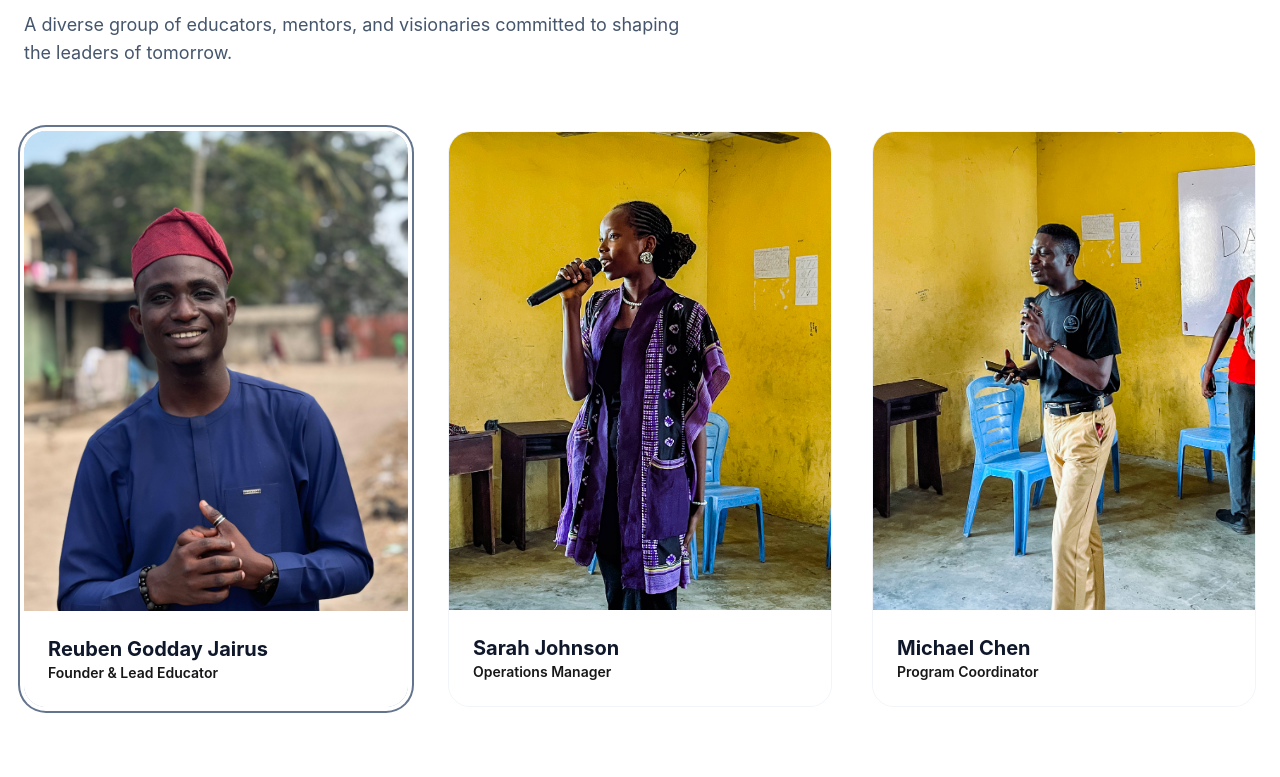
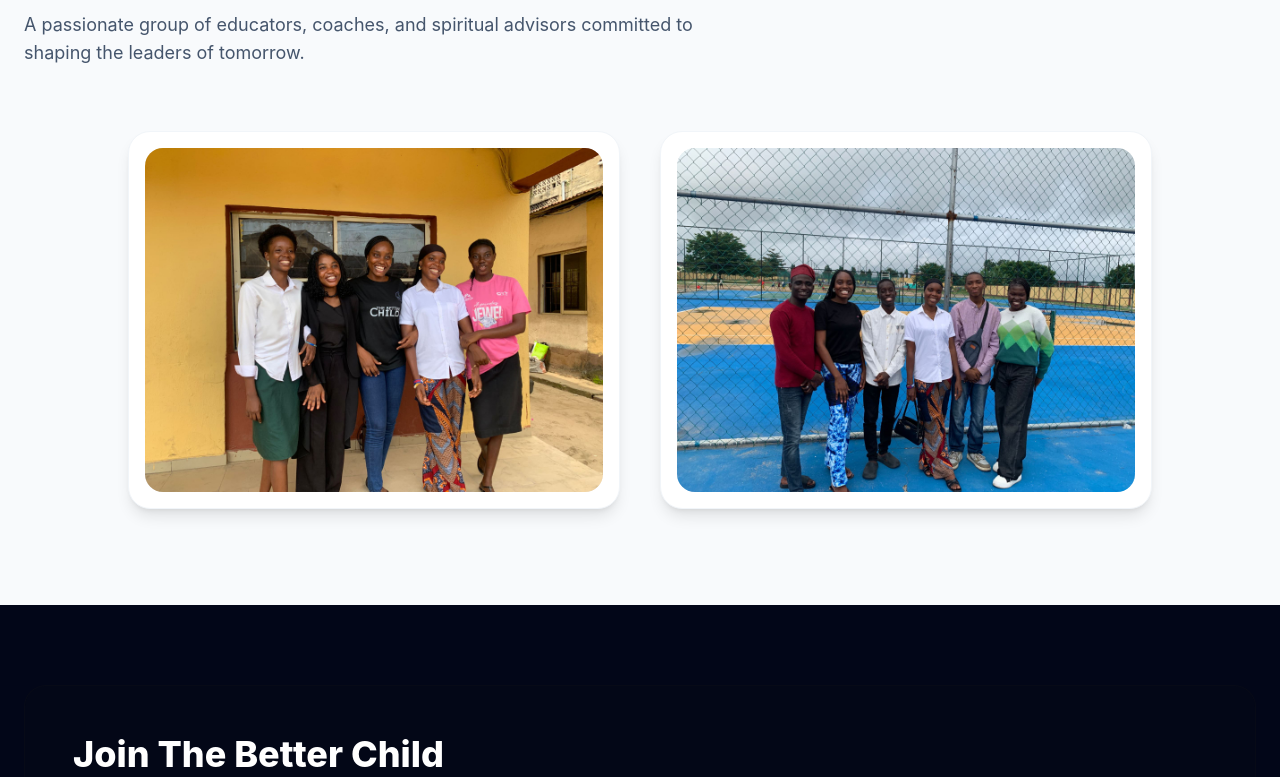
Before and after one commit to Elite-Dev-Repo/thebetterchild, a React (Vite) app: page / in a window 1280 px wide. Shown: the part 4500-5277 px from the top of the page. Built offline with nearby package versions, Linux system fonts and the light colour scheme.

Commit message:
feat: add Team section and interactive image gallery carousel component

```diff
--- a/src/components/MyCaurosel.jsx
+++ b/src/components/MyCaurosel.jsx
@@ -101,7 +101,7 @@ function MyCarousel() {
                   <AlertDialogDescription className="w-full h-full flex items-center justify-center">
                     <img
                       src={theImg}
-                      className="w-full max-h-[60vh] object-contain rounded-lg shadow-sm"
+                      className="w-full max-h-[70vh] object-contain rounded-lg shadow-sm"
                       alt="Selected preview"
                     />
                   </AlertDialogDescription>
--- a/src/components/Team.jsx
+++ b/src/components/Team.jsx
@@ -1,37 +1,9 @@
 import React from "react";
 import { motion } from "framer-motion";
-import { Mail, Twitter } from "lucide-react";
-import godday from "../assets/godday.jpeg";
-import per2 from "../assets/tbc5.jpeg";
-import per3 from "../assets/tbc7.jpeg";
-import { HugeiconsIcon } from "@hugeicons/react";
-import { WhatsappIcon } from "@hugeicons/core-free-icons/index";
+import team1 from "../assets/team1.jpg";
+import team2 from "../assets/team2.jpg";
 
 const Team = () => {
-  const members = [
-    {
-      name: "Reuben Godday Jairus",
-      role: "Founder & Lead Educator",
-      image: godday,
-      bio: "Passionate about holistic child development and spiritual mentorship.",
-      featured: true,
-    },
-    {
-      name: "Sarah Johnson",
-      role: "Operations Manager",
-      image: per2,
-      bio: "Expert in educational systems and community outreach programs.",
-      featured: false,
-    },
-    {
-      name: "Michael Chen",
-      role: "Program Coordinator",
-      image: per3,
-      bio: "Dedicated to creating innovative learning tools for children.",
-      featured: false,
-    },
-  ];
-
   // Container variants to handle the staggering of children
   const containerVariants = {
     hidden: { opacity: 0 },
@@ -53,8 +25,19 @@ const Team = () => {
     },
   };
 
+  const images = [
+    {
+      src: team1,
+      alt: "The Better Child Team Photo 1",
+    },
+    {
+      src: team2,
+      alt: "The Better Child Team Photo 2",
+    },
+  ];
+
   return (
-    <section className="py-24 bg-white overflow-hidden">
+    <section className="py-24 bg-slate-50 overflow-hidden">
       <div className="container px-6 mx-auto" id="team">
         {/* Header */}
         <motion.div
@@ -64,71 +47,38 @@ const Team = () => {
           className="max-w-2xl mb-16"
         >
           <h4 className="text-primary font-bold tracking-widest uppercase text-sm mb-3">
-            The Hearts Behind TBC
+            The Hearts Behind The Better Child
           </h4>
           <h2 className="text-4xl md:text-5xl font-extrabold text-slate-900 tracking-tight">
             Meet Our <span className="text-primary">Dedicated</span> Team
           </h2>
           <p className="mt-4 text-lg text-slate-600">
-            A diverse group of educators, mentors, and visionaries committed to
-            shaping the leaders of tomorrow.
+            A passionate group of educators, coaches, and spiritual advisors
+            committed to shaping the leaders of tomorrow.
           </p>
         </motion.div>
 
-        {/* Team Grid */}
+        {/* Team Gallery Grid */}
         <motion.div
           variants={containerVariants}
           initial="hidden"
           whileInView="visible"
           viewport={{ margin: "-50px" }}
-          className="grid grid-cols-1 md:grid-cols-2 lg:grid-cols-3 gap-10"
+          className="grid grid-cols-1 md:grid-cols-2 gap-10 max-w-5xl mx-auto"
         >
-          {members.map((member, index) => (
+          {images.map((item, index) => (
             <motion.div
               key={index}
               variants={cardVariants}
-              whileHover={{ y: -10 }}
-              className={`group relative rounded-3xl overflow-hidden transition-all duration-500 hover:shadow-2xl ${
-                member.featured
-                  ? "ring-2 ring-slate-500 ring-offset-4"
-                  : "border border-slate-100"
-              }`}
+              className="bg-white p-4 rounded-3xl border border-slate-100 shadow-lg hover:shadow-2xl transition-all duration-300 group flex flex-col"
             >
-              {/* Image Container */}
-              <div className="aspect-[4/5] overflow-hidden">
+              <div className="relative overflow-hidden aspect-4/3 rounded-2xl bg-slate-100">
                 <img
-                  src={member.image}
-                  alt={member.name}
-                  loading="lazy"
-                  className="w-full h-full object-cover transition-transform duration-700 group-hover:scale-110"
+                  src={item.src}
+                  alt={item.alt}
+                  className="w-full h-full object-cover transition-transform duration-500 group-hover:scale-[1.03]"
                 />
-              </div>
-
-              {/* Content Overlay - Sliding Up effect */}
-              <div className="absolute inset-0 bg-gradient-to-t from-slate-900 via-slate-900/40 to-transparent opacity-0 group-hover:opacity-100 transition-opacity duration-500 flex flex-col justify-end p-8 text-white">
-                <div className="transform translate-y-8 group-hover:translate-y-0 transition-transform duration-500">
-                  <div className="flex gap-4 mb-4">
-                    <HugeiconsIcon
-                      icon={WhatsappIcon}
-                      className="w-5 h-5 cursor-pointer hover:text-amber-500 transition-colors"
-                    />
-                    <Twitter className="w-5 h-5 cursor-pointer hover:text-amber-500 transition-colors" />
-                    <Mail className="w-5 h-5 cursor-pointer hover:text-amber-500 transition-colors" />
-                  </div>
-                  <p className="text-sm text-slate-200 font-medium leading-relaxed mb-2">
-                    {member.bio}
-                  </p>
-                </div>
-              </div>
-
-              {/* Permanent Info (Below Image) */}
-              <div className="p-6 bg-white relative z-10">
-                <h3 className="text-xl font-bold text-slate-900">
-                  {member.name}
-                </h3>
-                <p className="text-primary font-semibold text-sm">
-                  {member.role}
-                </p>
+                <div className="absolute inset-0 bg-linear-to-t from-slate-950/40 via-transparent to-transparent opacity-0 group-hover:opacity-100 transition-opacity duration-300" />
               </div>
             </motion.div>
           ))}
```
Also changed, not shown: src/assets/team1.jpg (added), src/assets/team2.jpg (added).
